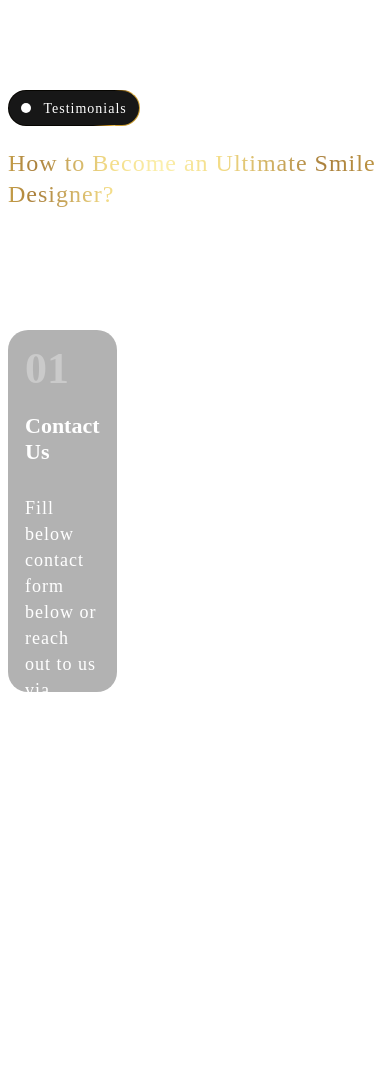
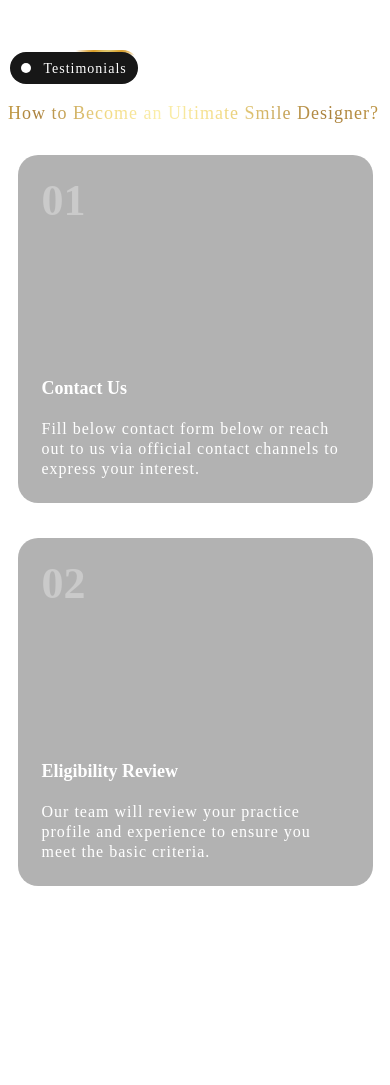
Before and after one commit to Yashpal-vaghela/dentist-usd-new, a Django app: template home/templates/testimonials_section.html in a window 390 px wide; the page is wider, and only the part inside the window is pictured. Shown: the top 1085 px of that part. After the commit the page ends 886 px from the top of that part, so only its background shows below. Run offline with Django 5.2, Linux system fonts and the light colour scheme; the template is opened without the code that fills it, so the values that code supplies are empty; some libraries are stand-ins or nearby versions.

Commit message:
resopsive complate all section

```diff
--- a/home/templates/testimonials_section.html
+++ b/home/templates/testimonials_section.html
@@ -54,28 +54,50 @@
 <script src="https://cdnjs.cloudflare.com/ajax/libs/gsap/3.12.5/gsap.min.js"></script>
 <script src="https://cdnjs.cloudflare.com/ajax/libs/gsap/3.12.5/ScrollTrigger.min.js"></script>
 <script>
-    (function() {
+(function () {
     gsap.registerPlugin(ScrollTrigger);
+
+    function initGSAP() {
 
         const section = document.querySelector('.testimonials_section_main');
         const cards = gsap.utils.toArray('.testimonials_section_cards_main .testimonials_section_card');
 
-        if (!section || cards.length < 4) return;
+        if (!section || cards.length === 0) return;
+
+        // Mobile & Tablet (<= 992px)
+        if (window.innerWidth <= 992) {
+
+            cards.forEach((card) => {
+                gsap.from(card, {
+                    opacity: 0,
+                    y: 80,
+                    duration: 0.8,
+                    ease: "power2.out",
+                    scrollTrigger: {
+                        trigger: card,
+                        start: "top 85%",
+                        toggleActions: "play reverse play reverse"
+                    }
+                });
+            });
+
+            return;
+        }
+
+        // Desktop (> 992px)
+        if (cards.length < 4) return;
 
         const animCards = cards.slice(1);
 
-        // Hide animCards immediately to prevent FOUC (Flash of Unstyled Content)
         gsap.set(animCards, {
             opacity: 0,
             y: 100
         });
 
-        function initGSAP() {
         const tl = gsap.timeline({
             scrollTrigger: {
                 trigger: section,
                 start: "top 70px",
-                    // Pin the section and scroll for 60% of viewport height per subsequent card
                 end: () => `+=${animCards.length * 60}%`,
                 pin: true,
                 scrub: 1,
@@ -84,7 +106,6 @@
             }
         });
 
-            // Animate cards 2, 3, and 4 to slide up and fade in one by one
         animCards.forEach((card) => {
             tl.to(card, {
                 opacity: 1,
--- a/static/css/hero_section.css
+++ b/static/css/hero_section.css
@@ -50,8 +50,9 @@
   position: absolute;
   width: 100%;
   height: 282px;
-  background: url("/static/images/hero_section_bottom_border.png");
-  background-size: cover;
+     background: linear-gradient(to top, #000, transparent);
+  /* background: url("/static/images/hero_section_bottom_border.png");
+  background-size: cover; */
   bottom: 0;
   left: 0;
   pointer-events: none;
--- a/static/css/testimonials_section.css
+++ b/static/css/testimonials_section.css
@@ -1,30 +1,90 @@
 .testimonials_section_main {
   width: 100%;
   height: calc(100vh - 70px);
-  /* border: 1px solid red; */
 }
 
 .testimonials_tag_main {
+  position: relative;
   width: 130px;
   height: 34px;
-  border: 1px solid transparent;
   border-radius: 24px;
-  background:
-    linear-gradient(#171717, #171717) padding-box,
-    linear-gradient(
-        121.36deg,
-        #060501 69.38%,
-        #d89c27 80.51%,
-        #dfc86f 83.34%,
-        #d89c27 84.08%,
-        #c99c30 86.66%
-      )
-      border-box;
+  overflow: hidden;
+  padding: 1px;
   display: flex;
   align-items: center;
   justify-content: space-evenly;
   font-size: 14px;
   margin-top: 90px;
+  z-index: 1;
+}
+
+.testimonials_tag_main::before {
+  content: "";
+  position: absolute;
+  top: 50%;
+  left: 50%;
+  width: 130px;
+  height: 130px;
+  background: conic-gradient(
+    from 0deg,
+    rgba(216, 156, 39, 0) 0%,
+    rgba(216, 156, 39, 0) 80%,
+    #d89c27 92%,
+    #dfc86f 96%,
+    #d89c27 98%,
+    rgba(216, 156, 39, 0.12) 100%
+  );
+  animation: rotateBorder 3s linear infinite;
+  z-index: -2;
+}
+.testimonials_tag_main::after {
+  content: "";
+  position: absolute;
+  top: 2px;
+  left: 2px;
+  right: 2px;
+  bottom: 2px;
+  background: #171717;
+  border-radius: 24px;
+  z-index: -1;
+}
+
+@keyframes rotateBorder {
+  0% {
+    transform: translate(-50%, -50%) rotate(0deg);
+  }
+
+  12.5% {
+    transform: translate(-50%, -50%) rotate(60deg);
+  }
+
+  25% {
+    transform: translate(-50%, -50%) rotate(90deg);
+  }
+
+  37.5% {
+    transform: translate(-50%, -50%) rotate(120deg);
+  }
+
+  50% {
+    transform: translate(-50%, -50%) rotate(180deg);
+  }
+
+  62.5% {
+    transform: translate(-50%, -50%) rotate(240deg);
+  }
+
+  75% {
+    transform: translate(-50%, -50%) rotate(270deg);
+  }
+
+  87.5% {
+    transform: translate(-50%, -50%) rotate(300deg);
+  }
+
+  100% {
+    transform: translate(-50%, -50%) rotate(360deg);
+  }
 }
 
 .testimonials_dot {
@@ -100,3 +160,101 @@
   letter-spacing: 1px;
   margin: 30px 0px 0px 0px;
 }
+
+@media (max-width: 1400px) {
+  .testimonials_section_cards_main {
+    margin-top: 100px;
+  }
+  .testimonials_section_card {
+    width: 262px;
+    height: 300px;
+  }
+  .testimonials_section_card_details > p {
+    font-size: 16px;
+    line-height: 20px;
+  }
+  .testimonials_section_card_details > h3 {
+    font-size: 18px;
+  }
+}
+
+@media (max-width: 1285px) and (max-height: 600px) {
+  .testimonials_tag_main {
+    margin-top: 20px;
+  }
+  .testimonials_section_cards_main {
+    margin-top: 40px;
+  }
+  .testimonials_title {
+    font-size: 22px;
+    margin-top: 16px;
+  }
+}
+@media (max-width: 1205px) {
+  .testimonials_section_cards_main {
+    margin-top: 70px;
+  }
+  .testimonials_tag_main {
+    margin-top: 50px;
+  }
+  .testimonials_title {
+    font-size: 22px;
+    margin-top: 16px;
+  }
+  .testimonials_section_card {
+    width: 219px;
+    height: 280px;
+    padding: 14px;
+  }
+  .testimonials_section_card_details > p {
+    font-size: 14px;
+    line-height: 20px;
+    margin: 20px 0px 0px 0px;
+  }
+}
+
+@media (max-width: 993px) {
+  .testimonials_section_cards_main {
+    width: 100%;
+    display: flex;
+    justify-content: center;
+    align-items: center;
+    flex-wrap: wrap;
+    row-gap: 50px;
+    margin-top: 60px;
+  }
+  .testimonials_section_card {
+    width: 307px;
+    height: 300px;
+    margin-right: 30px;
+    padding: 24px;
+  }
+}
+
+@media (max-width: 768px) {
+  .testimonials_section_main {
+    height: auto;
+    padding-bottom: 40px;
+  }
+  .testimonials_section_cards_main {
+    height: auto;
+    row-gap: 35px;
+            margin-top: 60px;
+  }
+  .testimonials_section_card {
+    margin-right: 0px;
+  }
+}
+
+@media (max-width: 576px) {
+  .testimonials_title {
+    font-size: 18px;
+    margin-top: 16px;
+  }
+  .testimonials_section_cards_main {
+    margin-top: 30px;
+  }
+  .testimonials_section_card_details > p {
+    font-size: 16px;
+}
+}
```
Also changed, not shown: static/css/workgallery.css (+35 -0 lines). Lines whose indentation alone changed are shown as unchanged.
